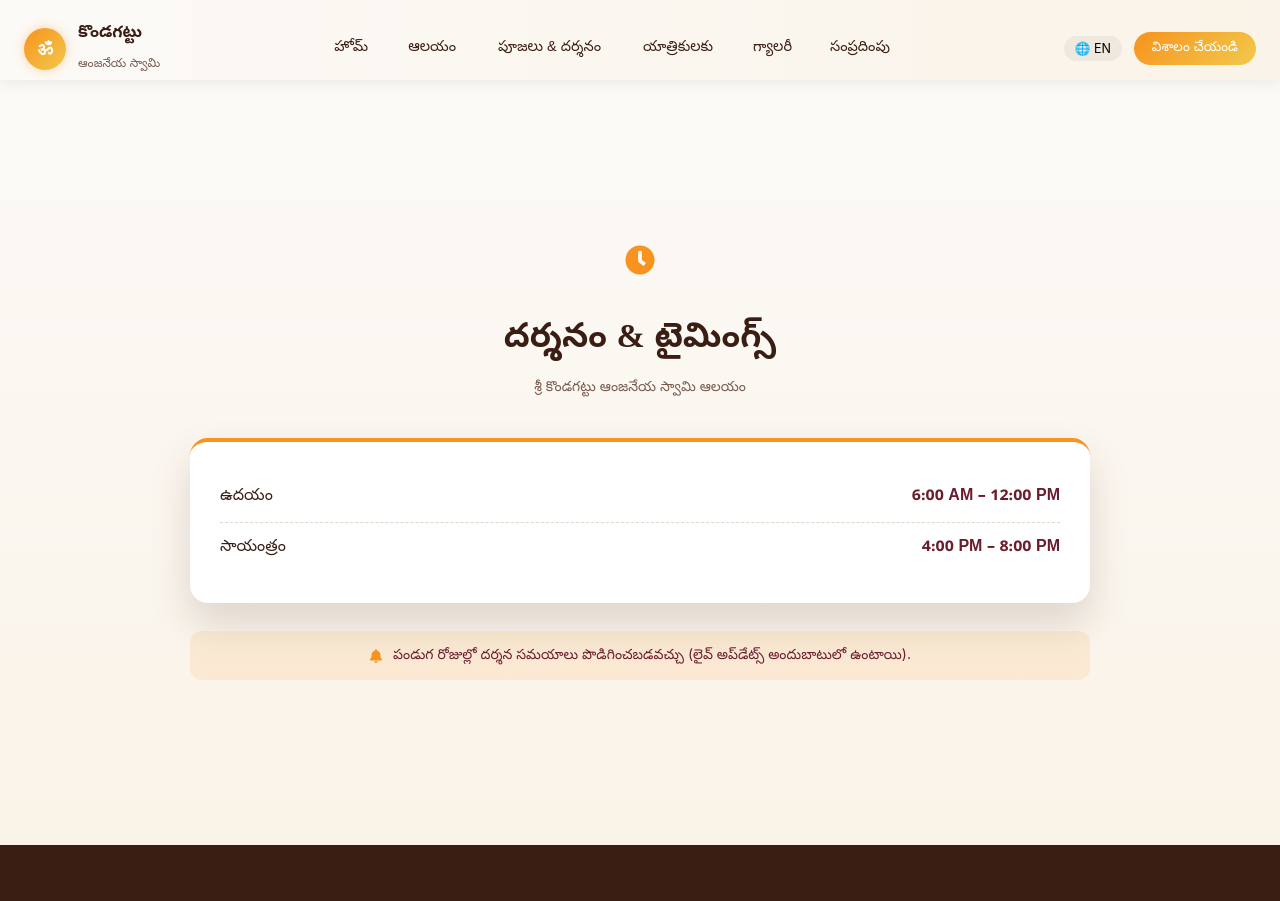
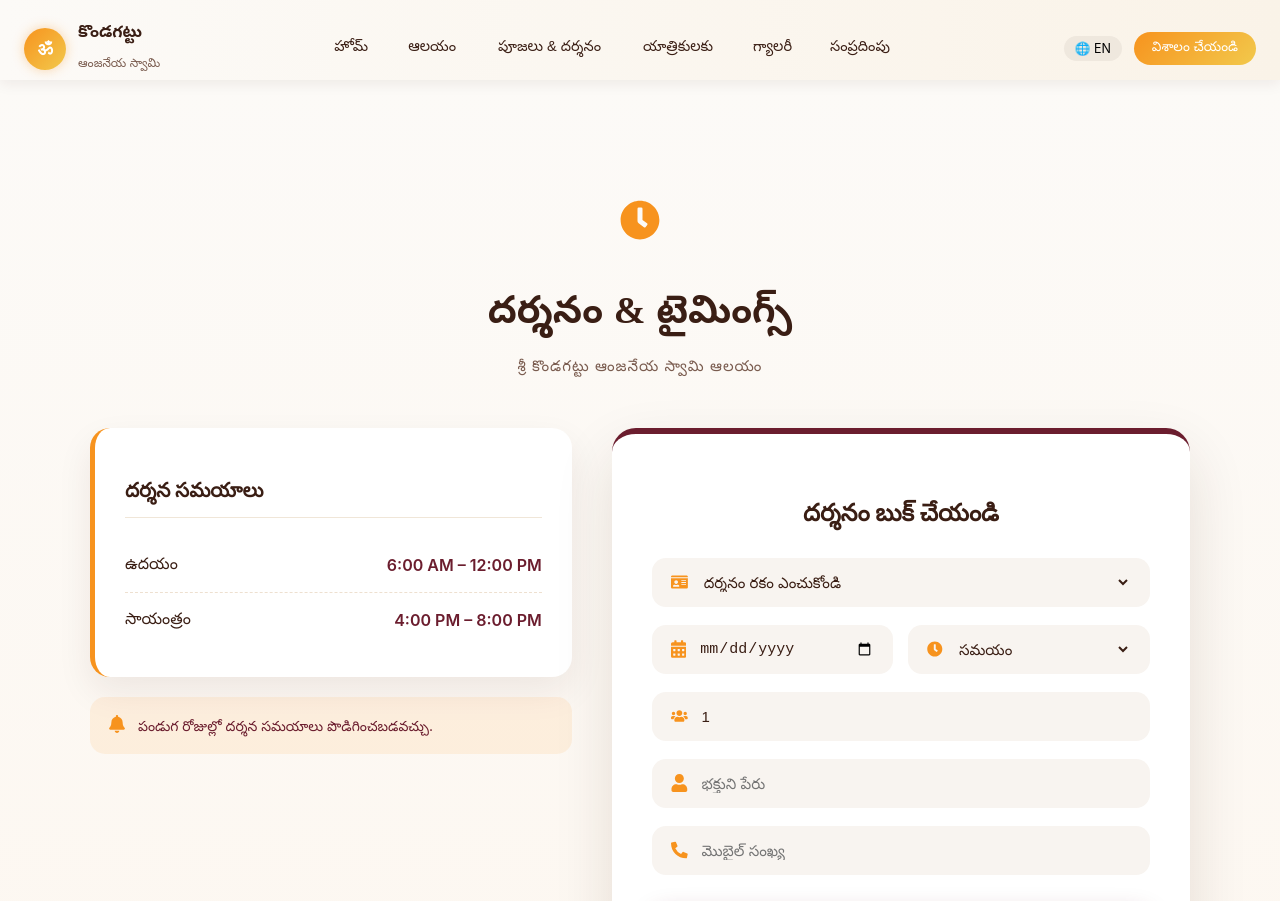
Before and after one commit to saisharanya06/Kondagattu_temple, a React (Create React App) app in the folder my-app/: page /darshan in a window 1280 px wide. Shown: the top 901 px of the page. Built offline with nearby package versions, Linux system fonts and the light colour scheme.

Commit message:
added darshan booking

```diff
--- a/my-app/src/Pages/Darshan/Darshan.css
+++ b/my-app/src/Pages/Darshan/Darshan.css
@@ -4,15 +4,14 @@
 
 .darshan-section {
   width: 100%;
-  padding: 165px 0;
-  background: linear-gradient(180deg, #FCFAF7, #FAF3E8);
+  padding: 120px 0;
+  background: linear-gradient(180deg, #FCFAF7, #FDF7F0);
 }
 
 .darshan-container {
-  max-width: 900px;
+  max-width: 1100px;
   margin: auto;
-  padding: 0 16px; /* safe horizontal spacing */
-  text-align: center;
+  padding: 0 20px;
   color: #3A1E14;
 }
 
@@ -21,48 +20,74 @@
    =============================== */
 
 .darshan-header {
-  margin-bottom: 40px;
+  text-align: center;
+  margin-bottom: 50px;
 }
 
 .darshan-icon {
-  font-size: 30px;
+  font-size: 40px;
   color: #F7931E;
-  margin-bottom: 10px;
+  margin-bottom: 12px;
 }
 
 .darshan-header h2 {
   font-family: "Playfair Display", "Noto Sans Telugu", serif;
-  font-size: 34px;
+  font-size: 38px;
   font-weight: 700;
-  margin-bottom: 6px;
+  margin-bottom: 8px;
+  color: #3A1E14;
 }
 
 .darshan-subtitle {
-  font-size: 14px;
+  font-size: 15px;
   color: #7A5C4F;
+  letter-spacing: 1px;
 }
 
 /* ===============================
-   Timings Box
+   Grid Layout
    =============================== */
+
+.darshan-grid {
+  display: grid;
+  grid-template-columns: 1fr 1.2fr;
+  gap: 40px;
+  align-items: start;
+}
+
+/* ===============================
+   Info Card (Left Side)
+   =============================== */
+
+.darshan-info-card {
+  display: flex;
+  flex-direction: column;
+  gap: 20px;
+}
 
 .darshan-timings {
   background: #FFFFFF;
-  border-radius: 18px;
+  border-radius: 20px;
   padding: 30px;
-  box-shadow: 0 20px 40px rgba(58, 30, 20, 0.15);
-  margin-bottom: 28px;
-  border-top: 4px solid #F7931E;
+  box-shadow: 0 15px 35px rgba(58, 30, 20, 0.08);
+  border-left: 5px solid #F7931E;
+}
+
+.darshan-timings h3 {
+  font-size: 20px;
+  margin-bottom: 20px;
+  color: #3A1E14;
+  border-bottom: 1px solid #F0E6D8;
+  padding-bottom: 10px;
 }
 
 .timing-row {
   display: flex;
   justify-content: space-between;
   align-items: center;
-  padding: 14px 0;
-  font-family: "Noto Sans Telugu", sans-serif;
+  padding: 15px 0;
   font-size: 16px;
-  border-bottom: 1px dashed #E2D6C8;
+  border-bottom: 1px dashed #EEE0D0;
 }
 
 .timing-row:last-child {
@@ -71,108 +96,139 @@
 
 .timing-row strong {
   color: #6B1D2E;
+  font-weight: 600;
 }
-
-/* ===============================
-   Note
-   =============================== */
 
 .darshan-note {
   display: flex;
-  align-items: center;
-  justify-content: center;
-  gap: 10px;
-  background: rgba(247, 147, 30, 0.12);
-  padding: 14px 20px;
-  border-radius: 12px;
+  align-items: flex-start;
+  gap: 12px;
+  background: rgba(247, 147, 30, 0.1);
+  padding: 18px;
+  border-radius: 15px;
   font-size: 14px;
   color: #6B1D2E;
+  line-height: 1.5;
 }
 
 .darshan-note svg {
   color: #F7931E;
+  font-size: 18px;
+  flex-shrink: 0;
+}
+
+/* ===============================
+   Booking Card (Right Side)
+   =============================== */
+
+.darshan-booking-card {
+  background: #FFFFFF;
+  border-radius: 24px;
+  padding: 40px;
+  box-shadow: 0 25px 60px rgba(58, 30, 20, 0.12);
+  border-top: 6px solid #6B1D2E;
+}
+
+.darshan-booking-card h3 {
+  font-size: 24px;
+  margin-bottom: 25px;
+  color: #3A1E14;
+  text-align: center;
+}
+
+.darshan-booking-form {
+  display: flex;
+  flex-direction: column;
+  gap: 18px;
+}
+
+.darshan-form-group {
+  display: flex;
+  align-items: center;
+  gap: 12px;
+  background: #F8F4F0;
+  padding: 14px 18px;
+  border-radius: 14px;
+  transition: all 0.3s ease;
+  border: 1px solid transparent;
+}
+
+.darshan-form-group:focus-within {
+  background: #FFFFFF;
+  border-color: #F7931E;
+  box-shadow: 0 5px 15px rgba(247, 147, 30, 0.1);
+}
+
+.darshan-form-group svg {
+  color: #F7931E;
+  font-size: 18px;
+}
+
+.darshan-form-group input,
+.darshan-form-group select {
+  border: none;
+  background: transparent;
+  width: 100%;
+  font-size: 15px;
+  outline: none;
+  color: #3A1E14;
+}
+
+.darshan-form-row {
+  display: grid;
+  grid-template-columns: 1fr 1fr;
+  gap: 15px;
+}
+
+.darshan-book-btn {
+  margin-top: 10px;
+  padding: 16px;
+  border-radius: 14px;
+  border: none;
+  background: linear-gradient(135deg, #6B1D2E, #8B2D3E);
+  color: white;
+  font-size: 16px;
+  font-weight: 600;
+  cursor: pointer;
+  transition: all 0.3s ease;
+  box-shadow: 0 10px 25px rgba(107, 29, 46, 0.25);
+}
+
+.darshan-book-btn:hover {
+  transform: translateY(-2px);
+  box-shadow: 0 15px 30px rgba(107, 29, 46, 0.35);
+  background: linear-gradient(135deg, #8B2D3E, #A63D4E);
 }
 
 /* ===============================
    RESPONSIVE
    =============================== */
 
-/* ---------- MOBILE (≤ 600px) ---------- */
-@media (max-width: 600px) {
+@media (max-width: 900px) {
+  .darshan-grid {
+    grid-template-columns: 1fr;
+    gap: 30px;
+  }
 
   .darshan-section {
-    padding-top: calc(72px + 40px); /* header safe */
-    padding-bottom: 100px;
-  }
-
-  .darshan-container {
-    max-width: 420px;
-    padding: 32px 30px;
-  }
-
-  .darshan-header h2 {
-    font-size: 26px;
-  }
-
-  .darshan-subtitle {
-    font-size: 13px;
-  }
-
-  .darshan-timings {
-    padding: 32px 30px;
-    border-radius: 16px;
-  }
-
-  .timing-row {
-    flex-direction: column;
-    gap: 6px;
-    font-size: 14.5px;
-    text-align: center;
-  }
-
-  .darshan-note {
-    font-size: 13px;
-    padding: 12px 16px;
-  }
-}
-
-/* ---------- iPAD / TABLET (601px – 1024px) ---------- */
-@media (min-width: 601px) and (max-width: 1024px) {
-
-  .darshan-section {
-    padding-top: calc(80px + 60px);
-    padding-bottom: 120px;
-  }
-
-  .darshan-container {
-    max-width: 720px;
+    padding: 100px 0;
   }
 
   .darshan-header h2 {
     font-size: 30px;
   }
+}
 
-  .darshan-timings {
-    padding: 26px 24px;
+@media (max-width: 600px) {
+  .darshan-booking-card {
+    padding: 25px;
   }
 
-  .timing-row {
-    font-size: 15.5px;
+  .darshan-form-row {
+    grid-template-columns: 1fr;
+  }
+
+  .darshan-header {
+    margin-bottom: 30px;
   }
 }
-
-/* ---------- LAPTOP / DESKTOP (≥ 1025px) ---------- */
-@media (min-width: 1025px) {
-
-  .darshan-container {
-    max-width: 900px;
-  }
-
-  .darshan-header h2 {
-    font-size: 34px;
-  }
-
-  .timing-row {
-    font-size: 16px;
-  }
-}
--- a/my-app/src/Pages/Darshan/Darshan.js
+++ b/my-app/src/Pages/Darshan/Darshan.js
@@ -1,10 +1,29 @@
-import React from "react";
+import React, { useState } from "react";
 import "./Darshan.css";
 import { useLanguage } from "../../context/LanguageContext";
-import { FaClock, FaBell } from "react-icons/fa";
+import { FaClock, FaBell, FaUser, FaUsers, FaCalendarAlt, FaIdCard, FaPhoneAlt } from "react-icons/fa";
 
 const Darshan = () => {
   const { lang } = useLanguage();
+  const [formData, setFormData] = useState({
+    darshanType: "",
+    date: "",
+    timeSlot: "",
+    peopleCount: 1,
+    devoteeName: "",
+    phone: ""
+  });
+
+  const handleChange = (e) => {
+    const { name, value } = e.target;
+    setFormData(prev => ({ ...prev, [name]: value }));
+  };
+
+  const handleSubmit = (e) => {
+    e.preventDefault();
+    console.log("Booking Data:", formData);
+    alert(lang === "te" ? "దర్శనం బుకింగ్ విజయవంతమైంది!" : "Darshan Booking Successful!");
+  };
 
   return (
     <section className="darshan-section">
@@ -25,33 +44,105 @@ const Darshan = () => {
           </p>
         </div>
 
-        {/* Timings Box */}
+        <div className="darshan-grid">
+          {/* Left: Timings */}
+          <div className="darshan-info-card">
             <div className="darshan-timings">
-
+              <h3>{lang === "te" ? "దర్శన సమయాలు" : "Darshan Timings"}</h3>
               <div className="timing-row">
-            <span>
-              {lang === "te" ? "ఉదయం " : "Morning"}
-            </span>
+                <span>{lang === "te" ? "ఉదయం " : "Morning"}</span>
                 <strong>6:00 AM – 12:00 PM</strong>
               </div>
-
               <div className="timing-row">
-            <span>
-              {lang === "te" ? "సాయంత్రం " : "Evening"}
-            </span>
+                <span>{lang === "te" ? "సాయంత్రం " : "Evening"}</span>
                 <strong>4:00 PM – 8:00 PM</strong>
               </div>
-
             </div>
 
-        {/* Note */}
             <div className="darshan-note">
               <FaBell />
               <span>
                 {lang === "te"
-              ? "పండుగ రోజుల్లో దర్శన సమయాలు పొడిగించబడవచ్చు (లైవ్ అప్‌డేట్స్ అందుబాటులో ఉంటాయి)."
-              : "Festival days may have extended darshan timings (Live updates enabled)."}
+                  ? "పండుగ రోజుల్లో దర్శన సమయాలు పొడిగించబడవచ్చు."
+                  : "Festival days may have extended darshan timings."}
               </span>
+            </div>
+          </div>
+
+          {/* Right: Booking Form */}
+          <div className="darshan-booking-card">
+            <h3>{lang === "te" ? "దర్శనం బుక్ చేయండి" : "Book Darshan"}</h3>
+            <form className="darshan-booking-form" onSubmit={handleSubmit}>
+
+              <div className="darshan-form-group">
+                <FaIdCard />
+                <select name="darshanType" value={formData.darshanType} onChange={handleChange} required>
+                  <option value="">{lang === "te" ? "దర్శనం రకం ఎంచుకోండి" : "Select Darshan Type"}</option>
+                  <option value="general">{lang === "te" ? "సర్వ దర్శనం (ఉచితం)" : "General Darshan (Free)"}</option>
+                  <option value="special">{lang === "te" ? "ప్రత్యేక దర్శనం (₹100)" : "Special Darshan (₹100)"}</option>
+                  <option value="vip">{lang === "te" ? "శీఘ్ర దర్శనం (₹200)" : "VIP Quick Darshan (₹200)"}</option>
+                </select>
+              </div>
+
+              <div className="darshan-form-row">
+                <div className="darshan-form-group">
+                  <FaCalendarAlt />
+                  <input type="date" name="date" value={formData.date} onChange={handleChange} required />
+                </div>
+                <div className="darshan-form-group">
+                  <FaClock />
+                  <select name="timeSlot" value={formData.timeSlot} onChange={handleChange} required>
+                    <option value="">{lang === "te" ? "సమయం" : "Slot"}</option>
+                    <option value="morning">Morning</option>
+                    <option value="afternoon">Afternoon</option>
+                    <option value="evening">Evening</option>
+                  </select>
+                </div>
+              </div>
+
+              <div className="darshan-form-group">
+                <FaUsers />
+                <input
+                  type="number"
+                  name="peopleCount"
+                  min="1"
+                  max="10"
+                  placeholder={lang === "te" ? "వ్యక్తుల సంఖ్య" : "Number of People"}
+                  value={formData.peopleCount}
+                  onChange={handleChange}
+                  required
+                />
+              </div>
+
+              <div className="darshan-form-group">
+                <FaUser />
+                <input
+                  type="text"
+                  name="devoteeName"
+                  placeholder={lang === "te" ? "భక్తుని పేరు" : "Devotee Name"}
+                  value={formData.devoteeName}
+                  onChange={handleChange}
+                  required
+                />
+              </div>
+
+              <div className="darshan-form-group">
+                <FaPhoneAlt />
+                <input
+                  type="tel"
+                  name="phone"
+                  placeholder={lang === "te" ? "మొబైల్ సంఖ్య" : "Phone Number"}
+                  value={formData.phone}
+                  onChange={handleChange}
+                  required
+                />
+              </div>
+
+              <button type="submit" className="darshan-book-btn">
+                {lang === "te" ? "ఇప్పుడే బుక్ చేయండి" : "Book Darshan Now"}
+              </button>
+            </form>
+          </div>
         </div>
 
       </div>
--- a/my-app/src/Pages/Hero/Hero.js
+++ b/my-app/src/Pages/Hero/Hero.js
@@ -1,6 +1,7 @@
 import React from "react";
 import "./Hero.css";
 import { useLanguage } from "../../context/LanguageContext";
+import { Link } from "react-router-dom";
 import heroImage from "../../assets/hero-temple.jpg";
 import {
   FaHome,
@@ -48,15 +49,15 @@ const Hero = () => {
 
         {/* CTA Buttons */}
         <div className="hero-actions">
-          <button className="hero-primary">
+          <Link to="/darshan" className="hero-primary">
             <FaArrowRight />
             {lang === "te" ? "దర్శనం బుక్ చేయండి" : "Book Darshan"}
-          </button>
+          </Link>
 
-          <button className="hero-secondary">
+          <Link to="/sevas" className="hero-secondary">
             <FaDonate />
-            {lang === "te" ? "విరాళం చేయండి" : "Donate Now"}
-          </button>
+            {lang === "te" ? "పూజ బుక్ చేయండి" : "Book Now"}
+          </Link>
         </div>
 
         {/* Highlights (2 x 2 Grid) */}
```
Also changed, not shown: 1 other file (tests, documents, lock files or other folders). Lines whose indentation alone changed are shown as unchanged.
